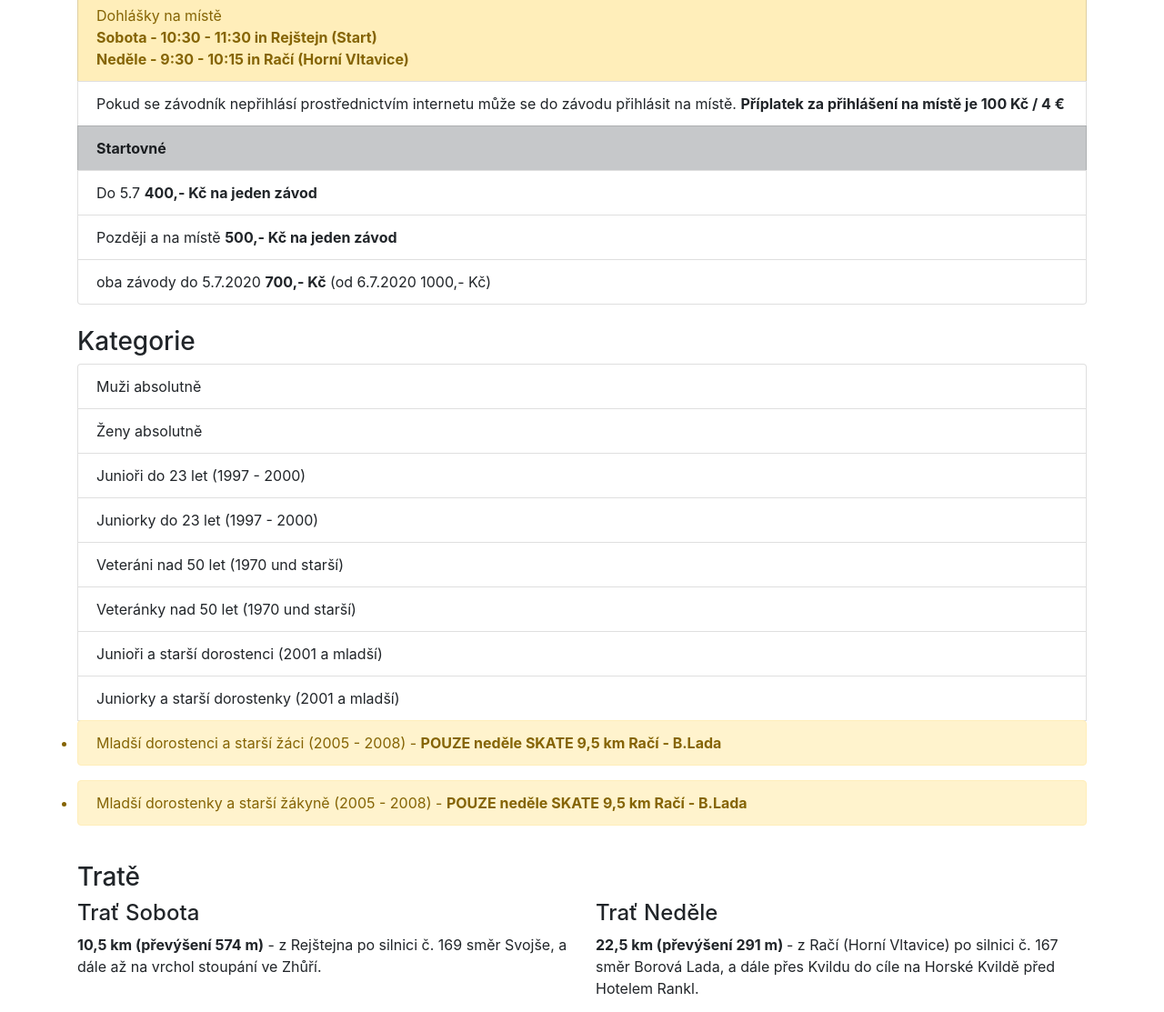
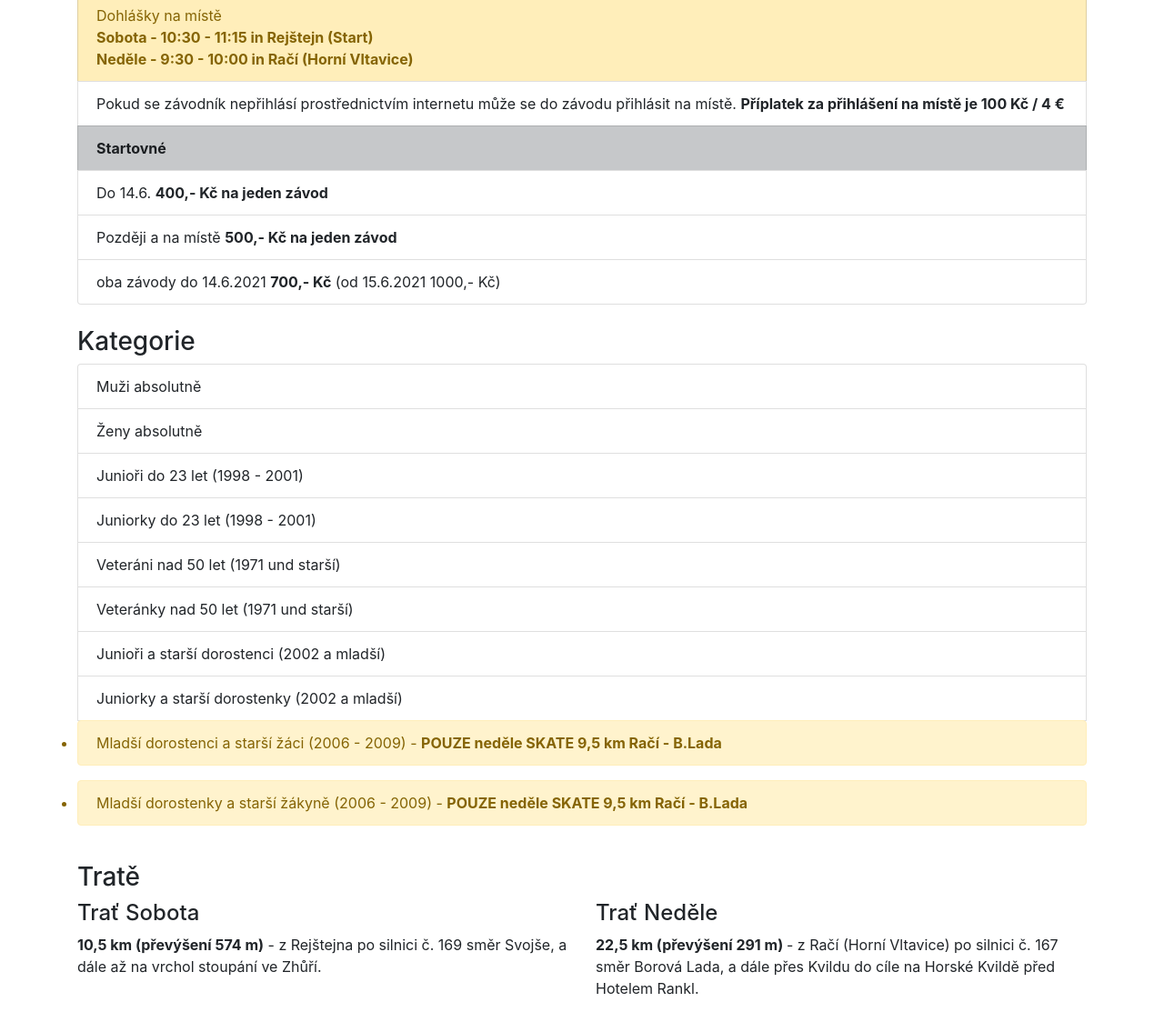
Before and after one commit to skisumava/skisumava.github.io, a Jekyll site: the page built from skirollclassics.html, in a window 1280 px wide and 1400 px high, scrolled down 1521 px. Shown: the part 229-1342 px from the top of the window at 91% size. Built offline with Jekyll 4.4.1, drawn with Linux system fonts in a browser that asks for light colours; some of the changed text lies outside the part shown; grey boxes are pictures that could not be loaded.

Commit message:
Update skirollclassics.html

```diff
--- a/skirollclassics.html
+++ b/skirollclassics.html
@@ -1,8 +1,8 @@
 ---
 layout: action
-title: "Efisan Skiroll Classics"
+title: "SKIROLL CLASSICS"
 preview-image: "/img/img_mcr_20200204.jpg"
-date: "18.7-19.7.2020"
+date: "26.6.-27.6.2021"
 ---
 
 <div>
@@ -19,7 +19,7 @@ date: "18.7-19.7.2020"
 			</tr>
 			<tr>
 				<td class="vert-align-middle"><strong>TERMÍN</strong></td>
-				<td><span class="glyphicon glyphicon-calendar" aria-hidden="true"></span> 18-19.7.2020</td>
+				<td><span class="glyphicon glyphicon-calendar" aria-hidden="true"></span> 26.-27.6.2021</td>
 			</tr>
 			<tr>
 				<td class="vert-align-middle"><strong>ŘEDITEL</strong></td>
@@ -59,13 +59,13 @@ date: "18.7-19.7.2020"
 		<ul class="list-group">
 			<li class="list-group-item list-group-item-dark"><strong>Přihlášky</strong></li>
 			<li class="list-group-item">Registrace na závod je možná  on-line na webu
-				<a href="https://registrace.sportsoft.cz/mregistration.aspx?m=268">
+				<a href="https://registrace.sportsoft.cz/mregistration.aspx?m=301">
 					<img alt="registrace" src="http://sportsoft.cz/contentimages/downloads/buttons/sportsoft_buttonek_registrace_cz.png" />
 				</a>
 			</li>
 			<li class="list-group-item list-group-item-warning">Dohlášky na místě  <br/>
-				 <strong>Sobota - 10:30 - 11:30 in Rejštejn (Start)</strong> <br/>
-				<strong>Neděle - 9:30 - 10:15 in Račí (Horní Vltavice)</strong> <br/>
+				 <strong>Sobota - 10:30 - 11:15 in Rejštejn (Start)</strong> <br/>
+				<strong>Neděle - 9:30 - 10:00 in Račí (Horní Vltavice)</strong> <br/>
 			</li>
 			<li class="list-group-item">
 				Pokud se závodník nepřihlásí prostřednictvím internetu může se do závodu přihlásit na místě.
@@ -73,13 +73,13 @@ date: "18.7-19.7.2020"
 			</li>
 			<li class="list-group-item list-group-item-dark"><strong>Startovné</strong></li>
 			<li class="list-group-item">
-				Do 5.7 <strong>400,- Kč na jeden závod</strong>
+				Do 14.6. <strong>400,- Kč na jeden závod</strong>
 			</li>
 			<li class="list-group-item">
 				Později a na místě <strong>500,- Kč na jeden závod</strong>
 			</li>
 			<li class="list-group-item">
-				oba závody do 5.7.2020 <strong>700,- Kč</strong> (od 6.7.2020 1000,- Kč)
+				oba závody do 14.6.2021 <strong>700,- Kč</strong> (od 15.6.2021 1000,- Kč)
 			</li>
 
 		</ul>
@@ -97,28 +97,28 @@ date: "18.7-19.7.2020"
 				Ženy absolutně
 			</li>
 			<li class="list-group-item">
-				Junioři do 23 let (1997 - 2000)
+				Junioři do 23 let (1998 - 2001)
 			</li>
 			<li class="list-group-item">
-				Juniorky do 23 let (1997 - 2000)
+				Juniorky do 23 let (1998 - 2001)
 			</li>
 			<li class="list-group-item">
-				Veteráni nad 50 let (1970 und starší)
+				Veteráni nad 50 let (1971 und starší)
 			</li>
 			<li class="list-group-item">
-				Veteránky nad 50 let (1970 und starší)
+				Veteránky nad 50 let (1971 und starší)
 			</li>
 			<li class="list-group-item">
-				Junioři a starší dorostenci (2001 a mladší)
+				Junioři a starší dorostenci (2002 a mladší)
 			</li>
 			<li class="list-group-item">
-				Juniorky a starší dorostenky (2001 a mladší)
+				Juniorky a starší dorostenky (2002 a mladší)
 			</li>
 			<li class="alert alert-warning" role="alert">
-				Mladší dorostenci a starší žáci (2005 - 2008) - <b>POUZE neděle SKATE 9,5 km Račí - B.Lada</b>
+				Mladší dorostenci a starší žáci (2006 - 2009) - <b>POUZE neděle SKATE 9,5 km Račí - B.Lada</b>
 			</li>
 			<li class="alert alert-warning" role="alert">
-				Mladší dorostenky a starší žákyně (2005 - 2008) - <b>POUZE neděle SKATE 9,5 km Račí - B.Lada</b>
+				Mladší dorostenky a starší žákyně (2006 - 2009) - <b>POUZE neděle SKATE 9,5 km Račí - B.Lada</b>
 			</li>
 		</ul>
 	</div>
```
Also changed, not shown: other parts of skirollclassics.html (+2 -2 lines).
